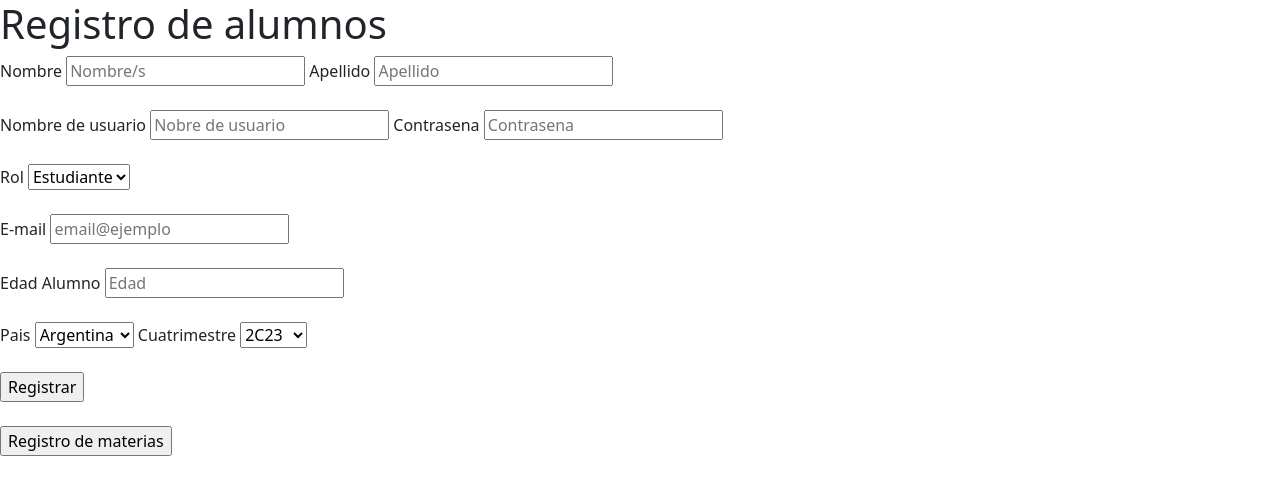
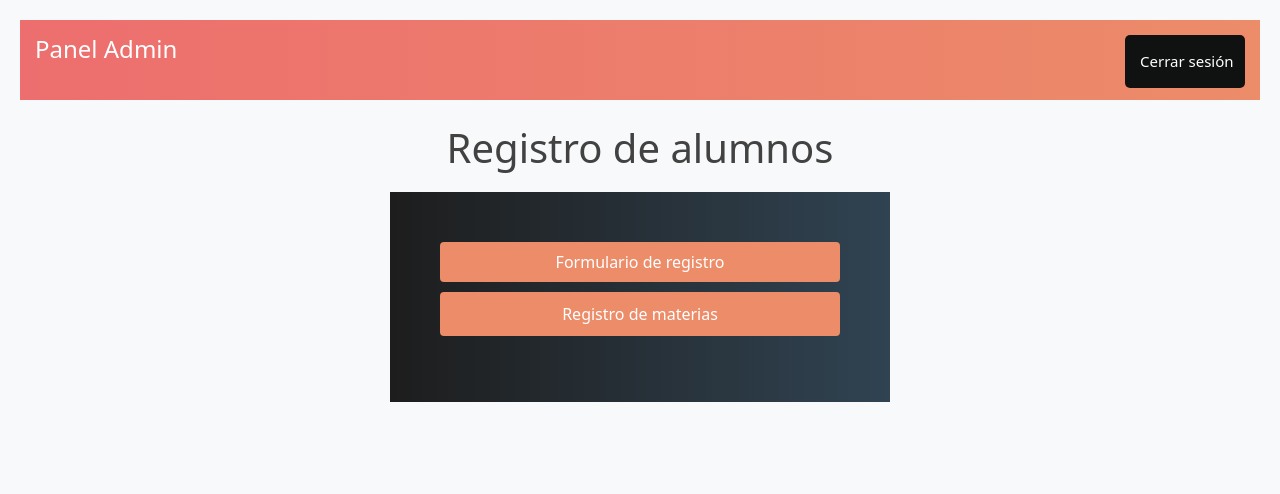
Before and after one commit to Matias-Bussetti/UPSO_ACADEMY, a plain HTML site: page modulos/registro/registro_estudiantil.html in a window 1280 px wide. Drawn offline with nearby package versions, Linux system fonts and the light colour scheme.

Commit message:
estilos registro + simulacion de cerrar sesion

```diff
--- a/modulos/registro/registro_estudiantil.html
+++ b/modulos/registro/registro_estudiantil.html
@@ -7,10 +7,38 @@
     <meta name="viewport" content="width=device-width, initial-scale=1.0" />
     <title>UPSO Academy</title>
     <link rel="stylesheet" href="https://cdn.jsdelivr.net/npm/bootstrap@5.3.2/dist/css/bootstrap.min.css">
+    <link rel="stylesheet" href="/modulos/registro/style.css">
 </head>
 
 <body>
+     <header>
+        <nav>
+
+            <h4>Panel Admin</h4>
+            <li>  <input type="button" id="cerrar-sesion" value="Cerrar sesión">
+            </li>
+
+        </nav>
+
+    </header>
+
+
+    <br>
+
+<!-- <details > <summary>Formulario de registro</summary> -->
+
+
     <h1>Registro de alumnos</h1>
+    <!-- boton para  ir a dar de alta a las materias-->
+
+    <div class="div-materias">
+        <input type="button" name="" id="btn-mostrarform" value="Formulario de registro">
+        <input type="button" id="btn-reg-materias" name="" value="Registro de materias">
+
+     </div>
+
+
+
     <form action="" id="form-registro">
 
         <label for="nombre">Nombre </label>
@@ -25,7 +53,7 @@
         <input type="text" id="usuario" placeholder="Nobre de usuario "  required/>
 
         <label for="contrasenia">Contrasena </label>
-        <input type="password" id="contrasenia" placeholder="Contrasena" required />
+        <input type="password" id="contrasenia" placeholder="Contrasena" required  />
         <br>
         <br>
 
@@ -38,6 +66,7 @@
         <br />
 
         <label for="email-alumno">E-mail</label>
+
         <input type="email" name="" id="email-alumno" placeholder="email@ejemplo" required/>
         <br />
         <br />
@@ -75,18 +104,24 @@
 
         <br />
         <br />
-        <input type="submit" value="Registrar" id="btn-registrar">
-        <!-- <button type="submit"id="btn-registrar">Registar</button> -->
+        <!-- boton para registrar los datos-->
+        <input type="submit" value="Registrar" id="btn-registrar" class="btn btn-outline-dark">
+
+        <!-- div para mostrar mensaje de error-->
+        <div id="container-msgs">
+
+        </div>
+
+
     </form>
-    <div id="container-msgs">
 
-    </div>
 
-    <!-- boton para  ir a dar de alta a las materias-->
-<br>
-    <div class="div-materias">
-        <input type="button" id="btn-reg-materias" name="" value="Registro de materias">
-    </div>
+<!-- </details> -->
+
+
+
+
+
 
 </body>
 <script src="registro_estudiantil.js"></script>
--- a/modulos/registro/registro_estudiantil.js
+++ b/modulos/registro/registro_estudiantil.js
@@ -24,6 +24,43 @@ class RegistroEstudiantil {
 
         // si se da de alta un usuario desde otra pagina no se actualiza
         this.USUARIOS = JSON.parse(localStorage.getItem("usersList"));
+
+
+        // funcion para mostrar y ocultar el formulario -------------------
+
+        const botonShow= document.getElementById('btn-mostrarform');
+        const formulario= document.getElementById('form-registro');
+        formulario.style.display= "none";
+
+        botonShow.addEventListener('click',mostrarForm);
+
+        function mostrarForm() {
+
+            if (formulario.style.display === "none" || formulario.style.display === "") {
+                formulario.style.display = "block";
+            } else {
+                formulario.style.display = "none";
+            }
+        }
+
+        //BOTON DE "CERRAR SESION"
+
+        const btncerrar = document.getElementById('cerrar-sesion');
+
+        btncerrar.addEventListener('click', cerrarSesion);
+
+        function cerrarSesion() {
+            const confirmacion = window.confirm('¿Deseas cerrar sesión?');
+
+            if (confirmacion) {
+                // Redirigir al usuario al archivo index.html
+                window.location.href = 'http://127.0.0.1:5500/index.html'; // Ruta relativa
+            }
+        }
+
+
+        //-------------------------------------------------------
+
     }
 
     static crearUsuario(usuario, password, nombre, apellido, rol, email) {
--- a/modulos/registro/style.css
+++ b/modulos/registro/style.css
@@ -0,0 +1,169 @@
+body {
+
+    background-color: #f8f9fa;
+    margin: 20px;
+
+}
+
+h1 {
+    text-align: center;
+    color: #424242;
+    font-size: bold;
+}
+
+
+/* NAV BAR ESTILOS*/
+
+
+
+
+/* Estilo del Navbar */
+header {
+    background-image: linear-gradient(to right, #ed6e6e 0%, #ec8c69 100%);
+    width: 100%;
+    height: 80px;
+
+}
+
+nav  {
+    list-style-type: none;
+    margin: 0;
+    padding: 15px;
+    color: #fff;
+    display: flex; /* Añadir esta línea para utilizar flexbox */
+    justify-content: space-between;
+    font-size: 15px;
+
+}
+
+
+/* ----- ------- ------- --- */
+
+form {
+    max-width: 600px;
+    margin: auto;
+    background-color: #ffffff;
+    padding: 20px;
+    border-radius: 8px;
+    box-shadow: 0 0 10px rgba(0, 0, 0, 0.1);
+}
+
+label {
+    display: block;
+    margin-bottom: 8px;
+}
+
+input,
+select {
+    width: 100%;
+    padding: 8px;
+    margin-bottom: 16px;
+    box-sizing: border-box;
+    border: 1px solid #ced4da;
+    border-radius: 4px;
+}
+
+
+/*boton de registro del formulario*/
+#btn-registrar {
+
+    color: #1a1919;
+    cursor: pointer;
+}
+
+#btn-registrar:hover {
+    background-color: #101111;
+    color: #fff;
+}
+
+#container-msgs {
+    margin-top: 20px;
+    color: #ffffff;
+}
+
+
+
+
+/*div de borones formulario(hide) y boton materias direccionado*/
+
+.div-materias {
+    text-align: center;
+    margin-top: 20px;
+    margin-bottom: 20px;
+    width: 500px;
+    margin-left:auto;
+    margin-right:auto;
+    background-image: linear-gradient(to right, #1d1d1d 0%, #304352 100%);
+    padding:50px;
+   position:static;
+}
+
+/*boton de registrar materias*/
+#btn-reg-materias {
+    background-color:  #ec8c69 ;
+    color: #ffffff;
+    padding: 10px 20px;
+    font-size: 16px;
+    cursor: pointer;
+    position: sticky;
+    border: none;
+}
+
+
+#btn-reg-materias:hover {
+    background-color: rgb(216, 235, 253);
+    color:#101111;
+}
+
+
+/*boton show formulario*/
+#btn-mostrarform{
+    position: static;
+    margin-bottom:10px;
+    background-color: #ec8c69;
+    color: white;
+    border:none;
+}
+#btn-mostrarform:hover{
+    background-color: rgb(216, 235, 253);
+   color:#101111;
+}
+
+
+
+/*details*/
+
+/*details{
+    border:#f1eaea 0.1px solid;
+    padding: 25px;
+    background-color:#f74c39;
+    margin-top: 50px;
+
+
+
+}
+details:hover{
+    background-color:  #242424;
+}
+summary{
+    color: white;
+}*/
+
+
+
+
+/* boton cerrar sesion*/
+#cerrar-sesion{
+    padding: 15px;
+    width: 120px;
+    float: right;
+
+    border-radius: 5px;
+    border: none;
+    background-color: #101111;
+    color: #fff;
+}
+#cerrar-sesion:hover{
+    color:black;
+    background-color: #fff;
+}
```
Also changed, not shown: modulos/login/login.js (+13 -0 lines).
